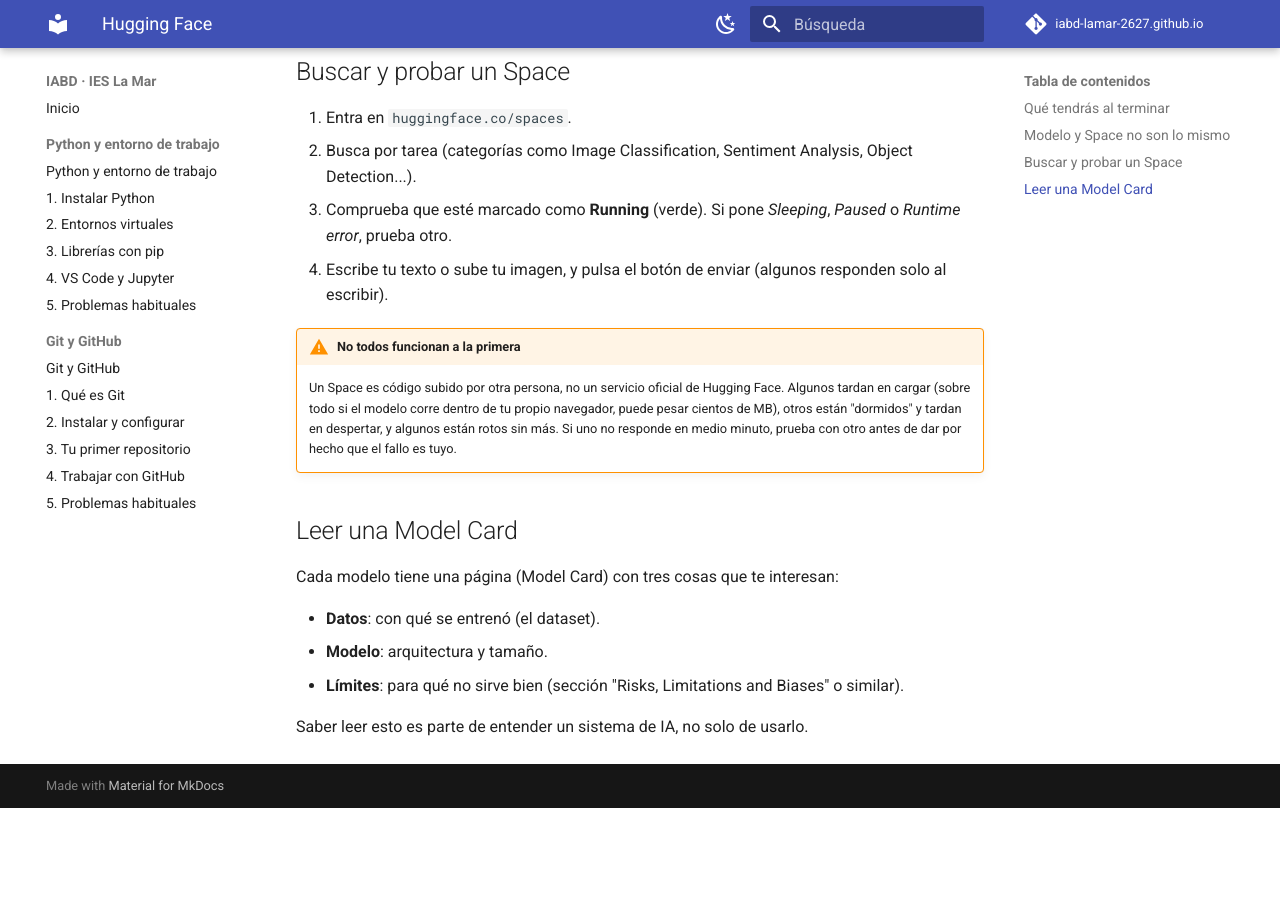
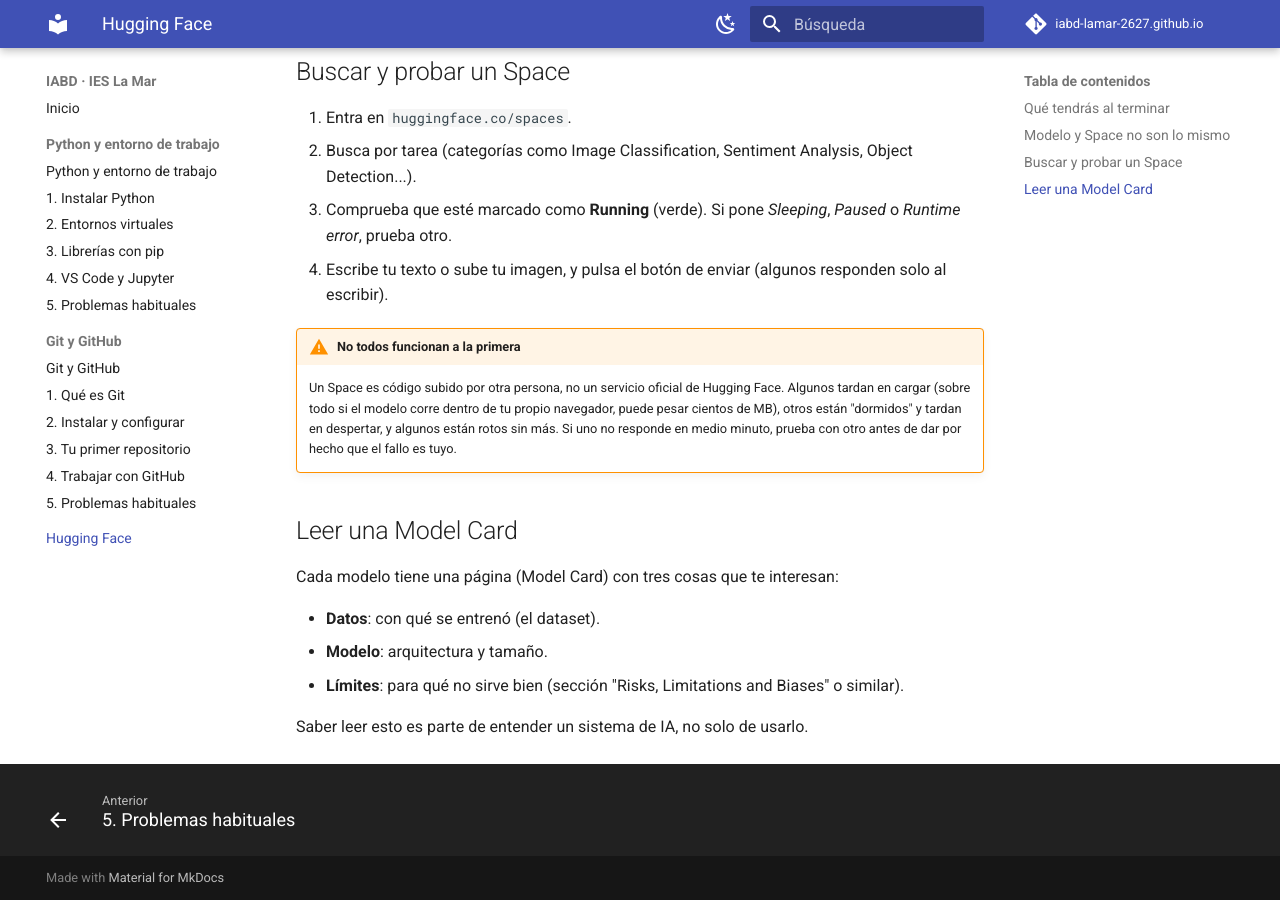
Before and after one commit to iabd-lamar-2627/iabd-lamar-2627.github.io, an MkDocs documentation site: the page built from docs/huggingface/index.md, in a window 1280 px wide and 900 px high, scrolled down 794 px. Built offline with MkDocs 1.6.1 and Material for MkDocs 9.7.7, drawn with Linux system fonts in a browser that asks for light colours; comment, search, counter and statistics services are not loaded; before the commit the page ends 1602 px from its top, so only the background shows below that.

Commit message:
Add Hugging Face section to mkdocs.yml

```diff
--- a/mkdocs.yml
+++ b/mkdocs.yml
@@ -58,3 +58,4 @@
       - 3. Tu primer repositorio: git/03-primer-repositorio.md
       - 4. Trabajar con GitHub: git/04-github.md
       - 5. Problemas habituales: git/05-problemas.md
+  - Hugging Face: huggingface/index.md
```
